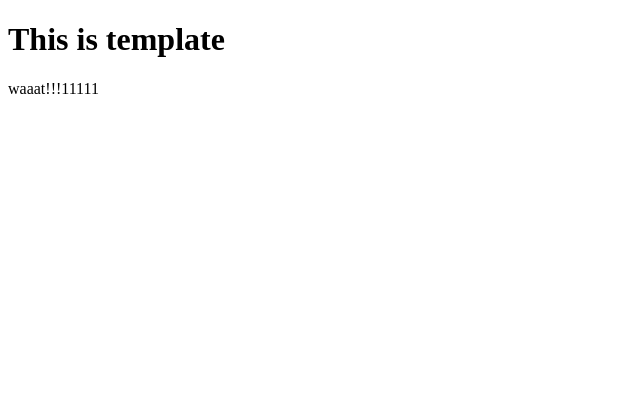
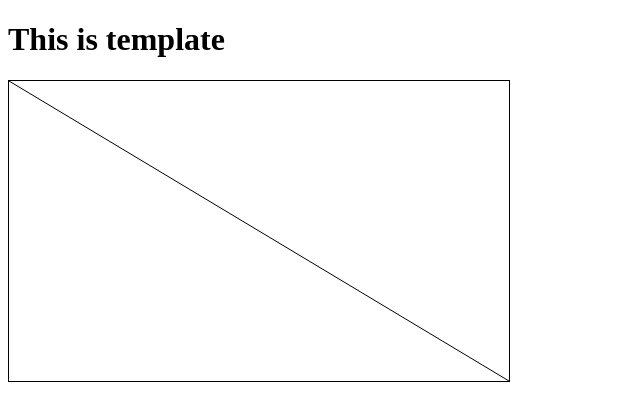
Before and after one commit to Menighin/graphaid-js, a website built with webpack: page src/index.html in a window 1280 px wide. Shown: the whole page, without its empty margins (0-640 px from the left). Built offline with nearby package versions, Linux system fonts and the light colour scheme.

Commit message:
Starting the interaction module

```diff
--- a/package.json
+++ b/package.json
@@ -22,5 +22,9 @@
     "webpack": "^4.41.2",
     "webpack-cli": "^3.3.9",
     "webpack-dev-server": "^3.8.2"
+  },
+  "dependencies": {
+    "@types/hammerjs": "^2.0.36",
+    "hammerjs": "^2.0.8"
   }
 }
--- a/src/index.html
+++ b/src/index.html
@@ -8,6 +8,6 @@
 </head>
 <body>
     <h1>This is template</h1>
-    <div id="placeholder">Loading...</div>
+    <div id="placeholder" style="width: 500px; height: 300px; border: 1px solid black;">Loading...</div>
 </body>
 </html>
--- a/src/index.js
+++ b/src/index.js
@@ -1,5 +1,6 @@
-import Test from './lib/test';
+import Graphaid from './lib/Graphaid';
+import Hammer from 'hammerjs';
 
 window.onload = function() {
-    document.getElementById('placeholder').innerHTML = Test.title;
+    const wat = new Graphaid('placeholder');
 }
--- a/src/lib/CanvasModule.ts
+++ b/src/lib/CanvasModule.ts
@@ -1,14 +1,24 @@
 export default class CanvasModule {
 
-    container: HTMLDivElement | null;
-    canvas: HTMLCanvasElement | null;
-    canvasContext: CanvasRenderingContext2D | null;
+    container: HTMLDivElement;
+    private _canvas: HTMLCanvasElement;
+    ctx: CanvasRenderingContext2D;
+
+    get canvas(): HTMLCanvasElement { return this._canvas; }
+    set canvas(value: HTMLCanvasElement) { this._canvas = value; }
 
     constructor(div: string) {
         this.container = document.getElementById(div) as HTMLDivElement;
         this.canvas = document.createElement('canvas');
+        this.canvas.width = this.container.clientWidth;
+        this.canvas.height = this.container.clientHeight;
+
+        this.container.innerHTML = '';
         this.container.appendChild(this.canvas);
-        this.canvasContext = this.canvas.getContext('2d');
+        this.ctx = this.canvas.getContext('2d') as CanvasRenderingContext2D;
 
+        this.ctx.moveTo(0, 0);
+        this.ctx.lineTo(this.canvas.width, this.canvas.height);
+        this.ctx.stroke();
     }
 }
--- a/src/lib/test.ts
+++ /dev/null
@@ -1,3 +0,0 @@
-export default {
-    title: 'waaat!!!11111'
-};
```
Also changed, not shown: src/lib/InteractionModule.ts (added, +11 -0 lines), 2 other files.
